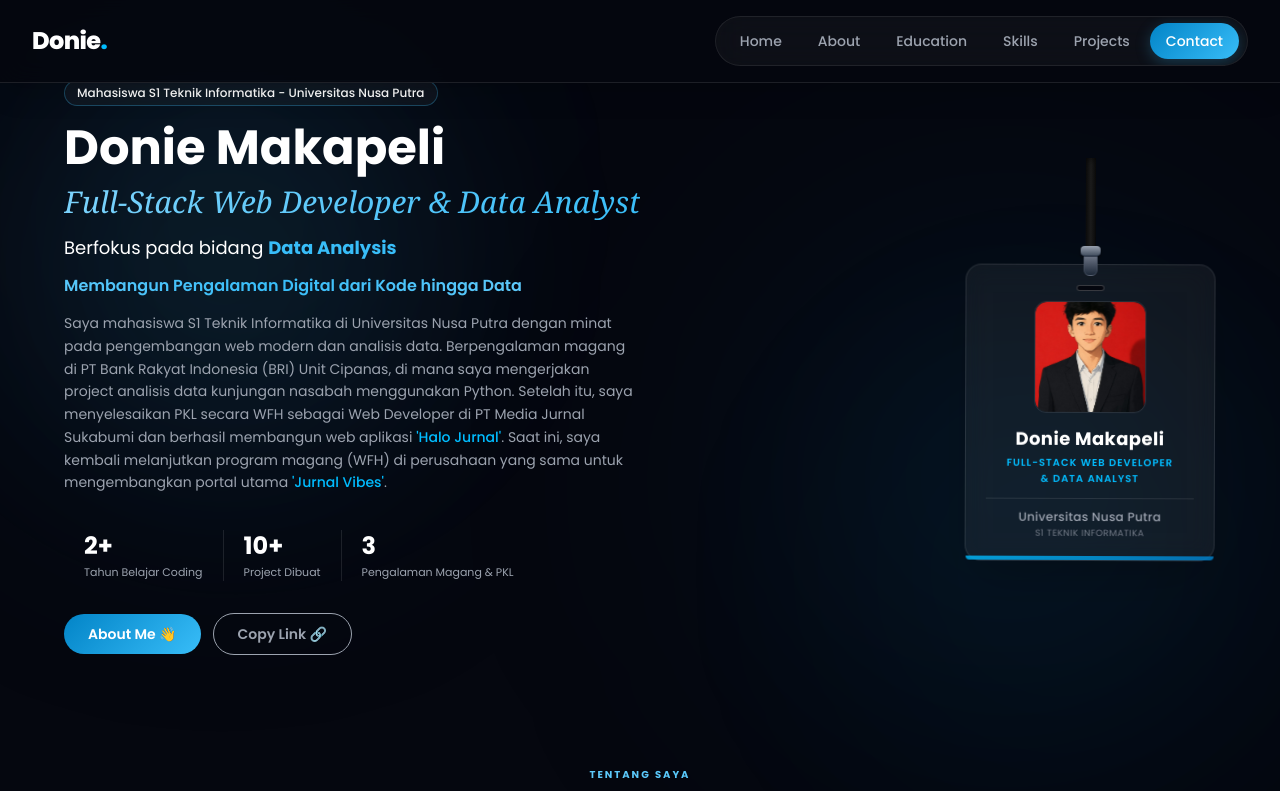
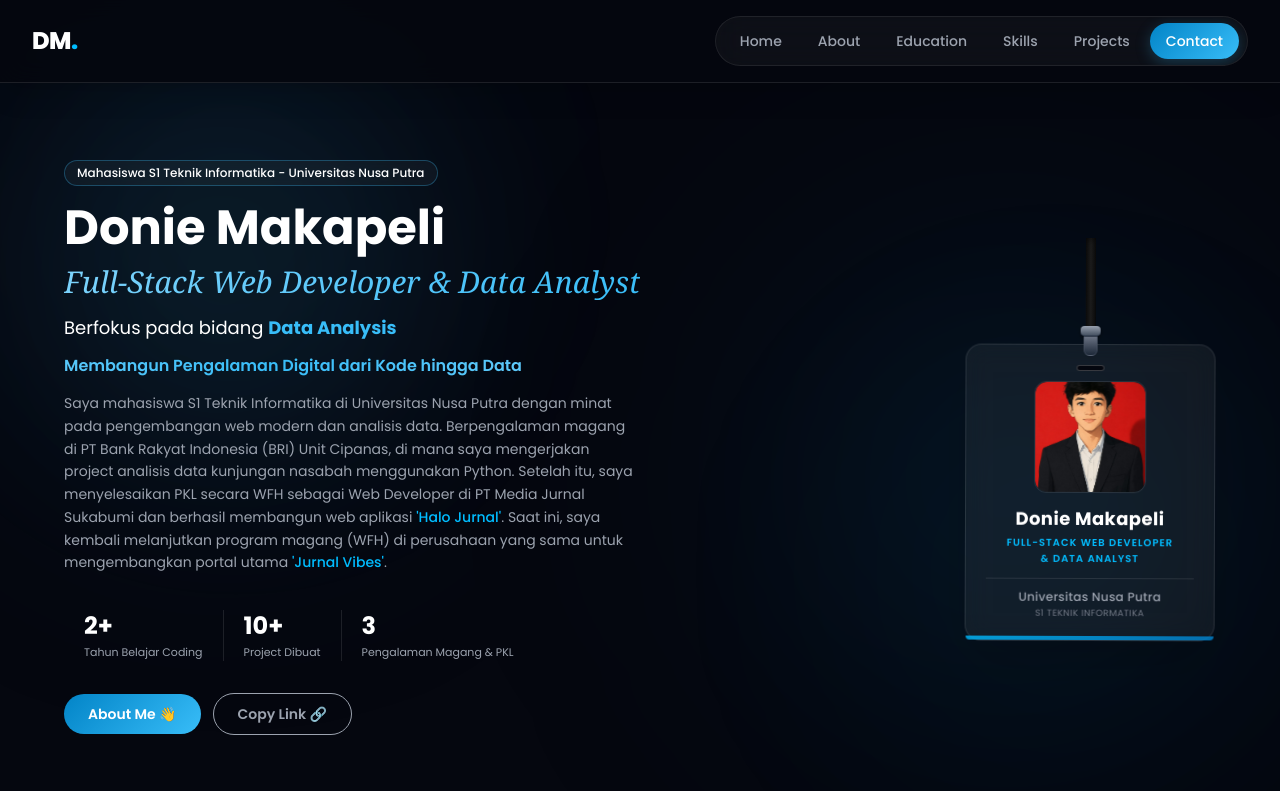
Before and after one commit to dmakapeli-prog/doni-portfolio, a Next.js app: page / in a window 1280 px wide. Shown: the top 791 px of the page. Built offline with nearby package versions, Linux system fonts and the light colour scheme.

Commit message:
Fix navbar logo text to DM and increase Hero section top spacing

```diff
--- a/app/page.js
+++ b/app/page.js
@@ -164,7 +164,7 @@ function Navbar() {
         {/* Kiri: Logo */}
         <div className="flex items-center">
           <a href="#home" className="text-xl md:text-2xl font-extrabold tracking-tight text-white select-none">
-            Donie<span className="text-sky-400">.</span>
+            DM<span className="text-sky-400">.</span>
           </a>
         </div>
 
@@ -291,7 +291,7 @@ function HomeSection() {
   ];
 
   return (
-    <section id="home" className="relative min-h-[75vh] flex items-center pt-16 sm:pt-20 pb-8 sm:pb-12 px-4 sm:px-6 lg:px-8 z-10">
+    <section id="home" className="relative min-h-[75vh] flex items-center pt-32 sm:pt-36 md:pt-40 pb-8 sm:pb-12 px-4 sm:px-6 lg:px-8 z-10">
       <div className="relative z-10 max-w-6xl mx-auto w-full grid grid-cols-1 md:grid-cols-12 gap-6 lg:gap-10 items-center">
 
         {/* ====== KIRI (7/12): Teks Rata Kiri ====== */}
```
